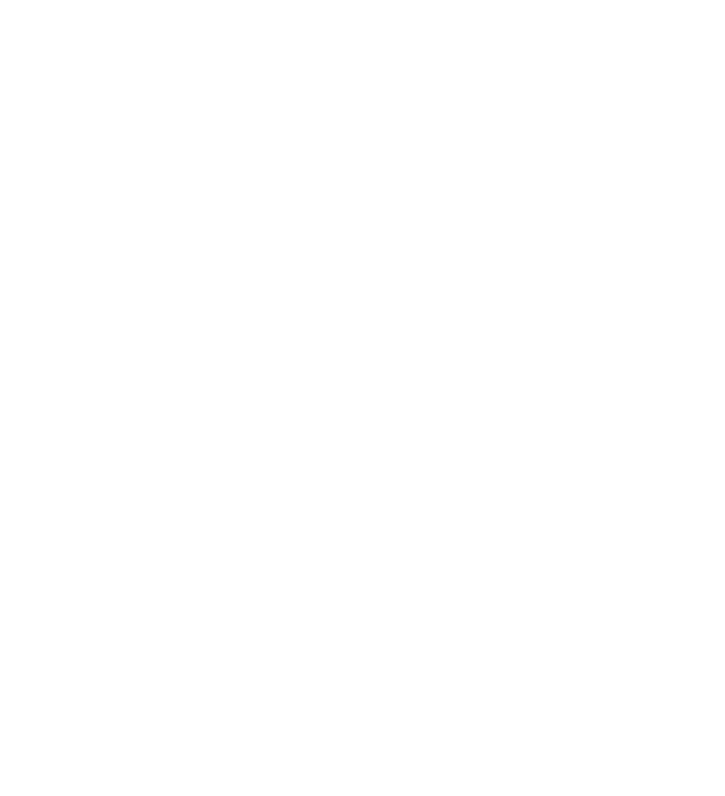
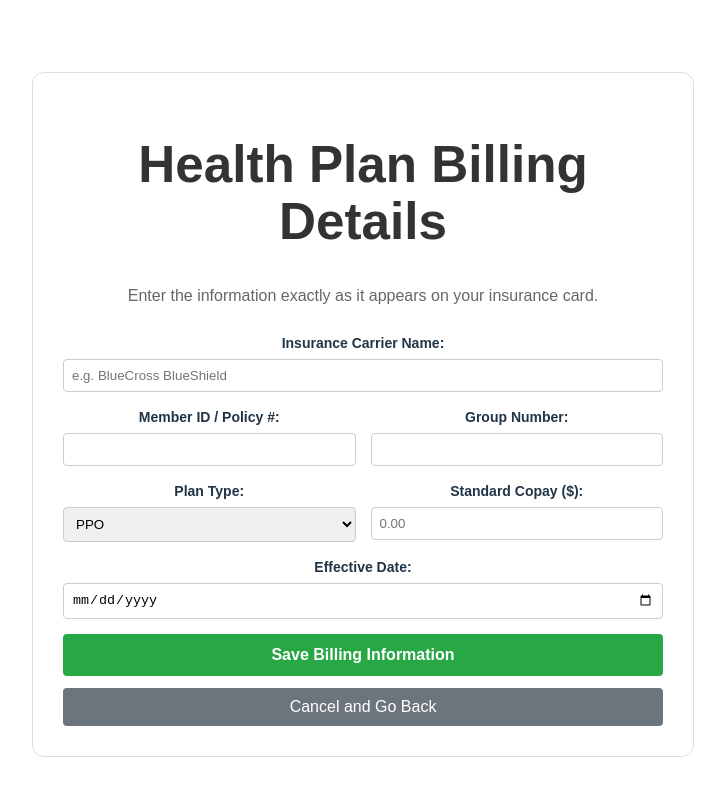
Before and after one commit to INSO4151-Spring2026/ClinicHub, a React (Vite) app in the folder clinic-hub/: page /plan in a window 1280 px wide. Before the commit this address had no page. Shown: the top 796 px of the page, without its empty margins (277-1002 px from the left). Built offline with nearby package versions, Linux system fonts and the light colour scheme.

Commit message:
Added plan page,  may change to require more information

```diff
--- a/clinic-hub/src/App.jsx
+++ b/clinic-hub/src/App.jsx
@@ -7,6 +7,7 @@
 import Create_patient from './Create_patient'
 import Appointment_page from './assets/Appointment_page'
 import Vitals_page from './Vitals_page'
+import Plan_page from './Plan_page'
 
 function App() {
   const [count, setCount] = useState(0)
@@ -44,12 +45,16 @@
            <Link to="/vitals">
             <button>Vitals</button>
           </Link>
+            <Link to="/plan">
+            <button>Health Plans</button>
+          </Link>
         </>
       } />
       <Route path="/login" element={<Login_page />} />
       <Route path="/create-patient" element={<Create_patient />} />
       <Route path="/appointment" element={<Appointment_page />} />
       <Route path="/vitals" element={<Vitals_page />} />
+      <Route path="/plan" element={<Plan_page />} />
     </Routes>
   )
 }
--- /dev/null
+++ b/clinic-hub/src/Plan_page.jsx
@@ -0,0 +1,139 @@
+import { useState } from 'react'
+import { Link } from 'react-router-dom'
+
+function Plan_page() {
+  const [billingData, setBillingData] = useState({
+    memberId: '',
+    groupId: '',
+    planType: 'PPO',
+    carrierName: '',
+    effectiveDate: '',
+    copay: ''
+  })
+
+  const handleChange = (e) => {
+    const { name, value } = e.target
+    setBillingData(prev => ({ ...prev, [name]: value }))
+  }
+
+  const handleSubmit = (e) => {
+    e.preventDefault()
+    console.log('Billing Data Submitted:', billingData)
+    // Add logic to save data to your backend here
+  }
+
+  const inputStyle = {
+    width: '100%',
+    padding: '8px',
+    boxSizing: 'border-box',
+    borderRadius: '4px',
+    border: '1px solid #ccc'
+  }
+
+  const labelStyle = {
+    display: 'block',
+    marginBottom: '5px',
+    fontWeight: 'bold',
+    fontSize: '14px'
+  }
+
+  const groupStyle = {
+    marginBottom: '15px'
+  }
+
+  return (
+    <div style={{ maxWidth: '600px', margin: '40px auto', padding: '30px', border: '1px solid #ddd', borderRadius: '12px', fontFamily: 'Arial, sans-serif'}}>
+      <h1 style={{ textAlign: 'center', color: '#333' }}>Health Plan Billing Details</h1>
+      <p style={{ textAlign: 'center', color: '#666', marginBottom: '25px' }}>Enter the information exactly as it appears on your insurance card.</p>
+
+      <form onSubmit={handleSubmit}>
+        {/* Insurance Carrier */}
+        <div style={groupStyle}>
+          <label style={labelStyle}>Insurance Carrier Name:</label>
+          <input
+            type="text"
+            name="carrierName"
+            value={billingData.carrierName}
+            onChange={handleChange}
+            placeholder="e.g. BlueCross BlueShield"
+            required
+            style={inputStyle}
+          />
+        </div>
+
+        {/* Member ID & Group Number */}
+        <div style={{ display: 'flex', gap: '15px', marginBottom: '15px' }}>
+          <div style={{ flex: 1 }}>
+            <label style={labelStyle}>Member ID / Policy #:</label>
+            <input
+              type="text"
+              name="memberId"
+              value={billingData.memberId}
+              onChange={handleChange}
+              required
+              style={inputStyle}
+            />
+          </div>
+          <div style={{ flex: 1 }}>
+            <label style={labelStyle}>Group Number:</label>
+            <input
+              type="text"
+              name="groupId"
+              value={billingData.groupId}
+              onChange={handleChange}
+              style={inputStyle}
+            />
+          </div>
+        </div>
+
+        {/* Plan Type & Copay */}
+        <div style={{ display: 'flex', gap: '15px', marginBottom: '15px' }}>
+          <div style={{ flex: 1 }}>
+            <label style={labelStyle}>Plan Type:</label>
+            <select name="planType" value={billingData.planType} onChange={handleChange} style={inputStyle}>
+              <option value="HMO">HMO</option>
+              <option value="PPO">PPO</option>
+              <option value="EPO">EPO</option>
+              <option value="POS">POS</option>
+            </select>
+          </div>
+          <div style={{ flex: 1 }}>
+            <label style={labelStyle}>Standard Copay ($):</label>
+            <input
+              type="number"
+              name="copay"
+              value={billingData.copay}
+              onChange={handleChange}
+              placeholder="0.00"
+              style={inputStyle}
+            />
+          </div>
+        </div>
+
+        {/* Effective Date */}
+        <div style={groupStyle}>
+          <label style={labelStyle}>Effective Date:</label>
+          <input
+            type="date"
+            name="effectiveDate"
+            value={billingData.effectiveDate}
+            onChange={handleChange}
+            style={inputStyle}
+          />
+        </div>
+
+        <button type="submit" style={{ width: '100%', padding: '12px', backgroundColor: '#28a745', color: 'white', border: 'none', borderRadius: '4px', cursor: 'pointer', fontSize: '16px', fontWeight: 'bold' }}>
+          Save Billing Information
+        </button>
+      </form>
+
+      <Link to="/" style={{ textDecoration: 'none' }}>
+        <button style={{ width: '100%', marginTop: '12px', padding: '10px', backgroundColor: '#6c757d', color: 'white', border: 'none', borderRadius: '4px', cursor: 'pointer' }}>
+          Cancel and Go Back
+        </button>
+      </Link>
+    </div>
+  )
+}
+
+export default Plan_page
```
